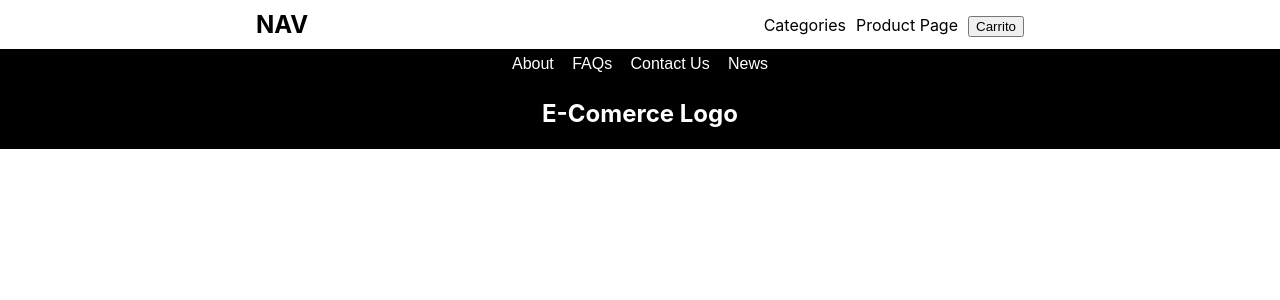
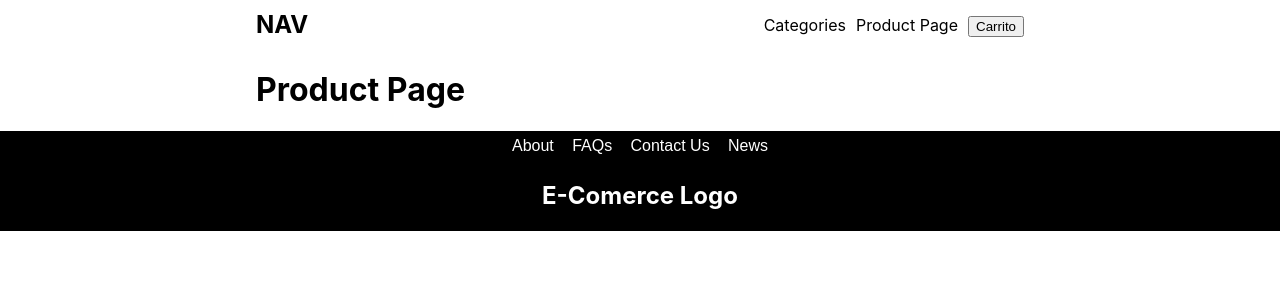
Before and after one commit to Joable/e-commer-site, a React (Create React App) app: page /product in a window 1280 px wide. Shown: the top 300 px of the page. Built offline with nearby package versions, Linux system fonts and the light colour scheme.

Commit message:
created 'Product' page

```diff
--- a/src/App.jsx
+++ b/src/App.jsx
@@ -9,6 +9,7 @@ import {
 import Footer from './Components/Footer/Footer';
 import Nav from './Components/Nav/Nav';
 import Home from './Pages/Home/Home';
+import Product from './Pages/Product/Product';
 
 function App() {
   return (
@@ -18,6 +19,8 @@ function App() {
     <div className="center">
       <Routes>
           <Route path='/' element={<Home/>}/>
+
+          <Route path='/product' element={<Product/>}/>
       </Routes>
     </div>
 
--- /dev/null
+++ b/src/Pages/Product/Product.jsx
@@ -0,0 +1,9 @@
+import styles from './Product.module.css';
+
+function Product() {
+    return (
+        <h1>Product Page</h1>
+    );
+}
+
+export default Product;
```
Also changed, not shown: src/Pages/Product/Product.module.css (added).
